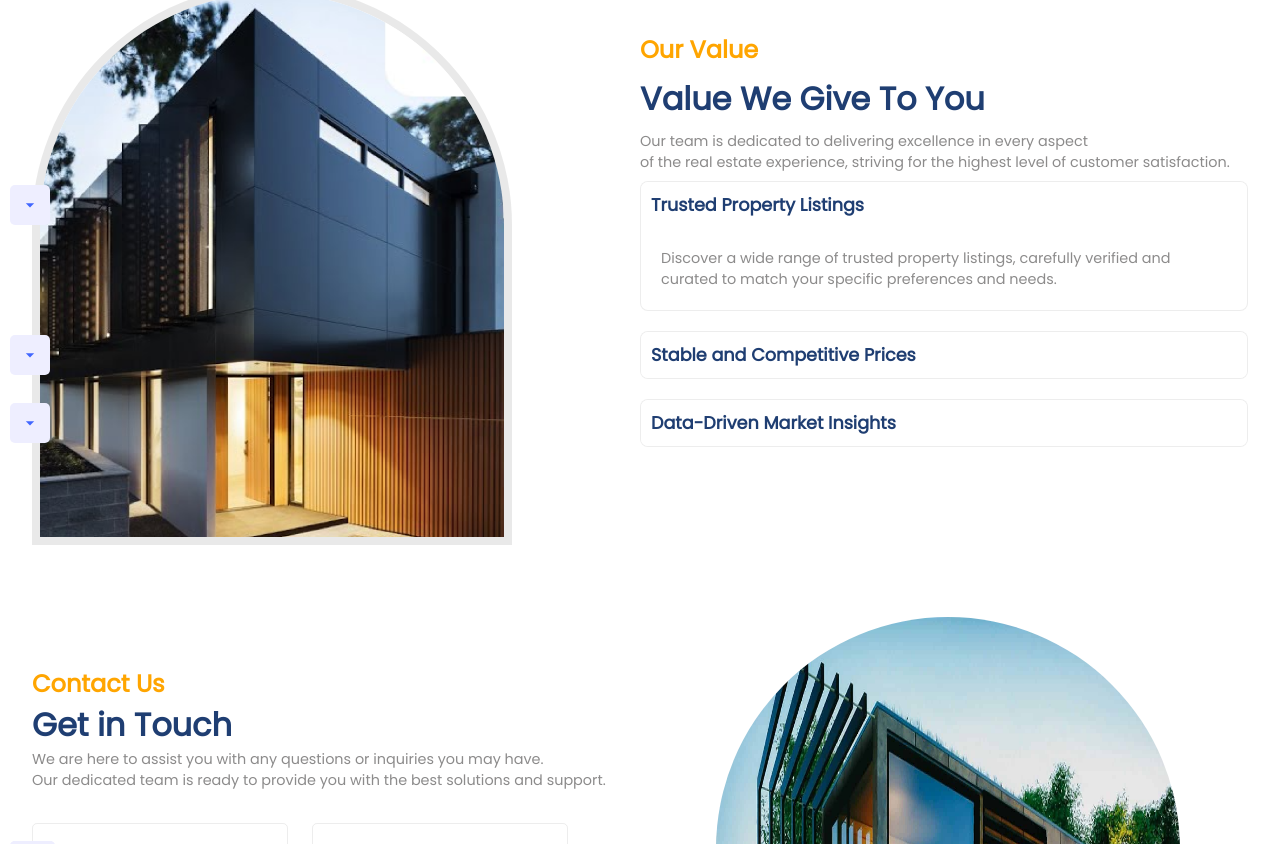
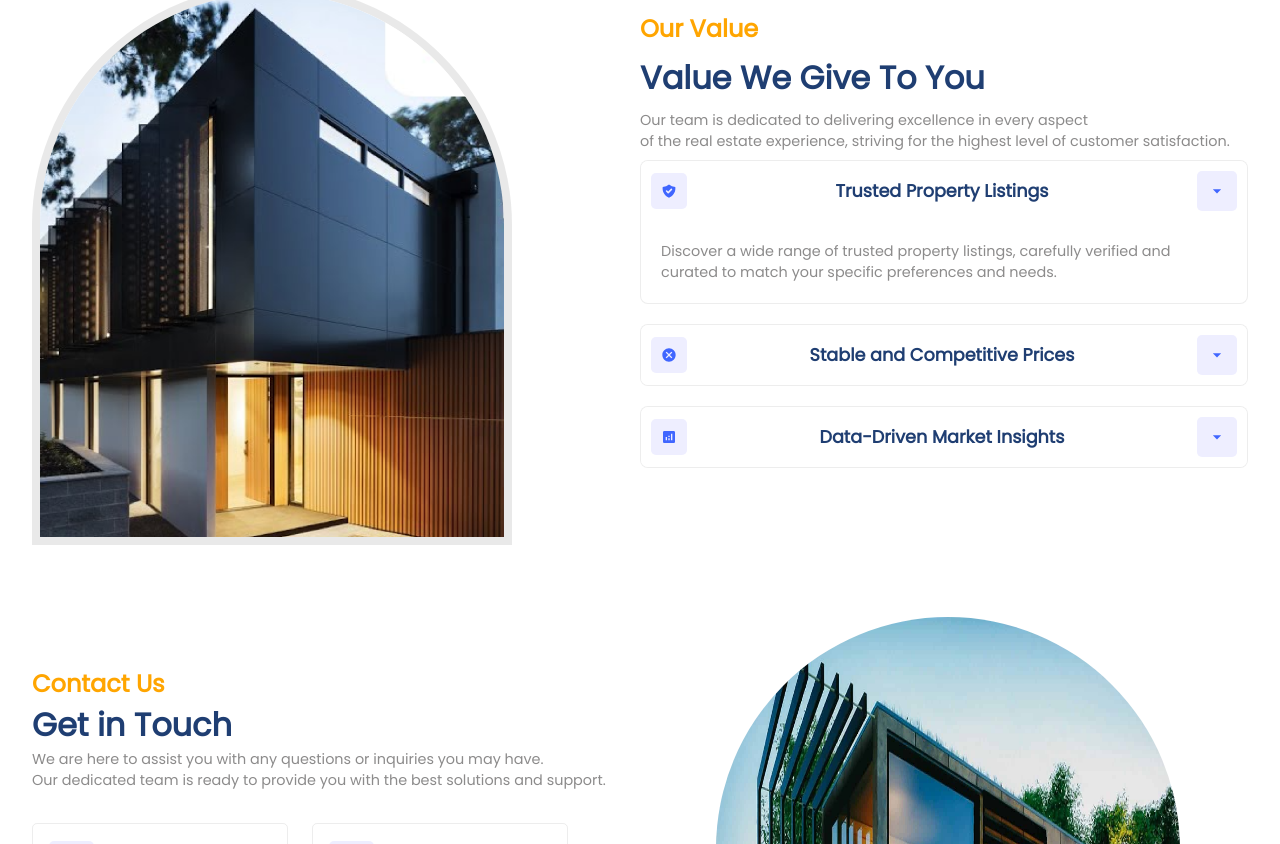
Before and after one commit to UMAR-78/Real-State-Website, a React (Create React App) app: page / in a window 1280 px wide. Shown: the part 1496-2340 px from the top of the page. Built offline with nearby package versions, Linux system fonts and the light colour scheme.

Commit message:
fINALLY Final

```diff
--- a/src/components/Hero/Hero.css
+++ b/src/components/Hero/Hero.css
@@ -46,7 +46,7 @@
   padding: 10px 80px;
 
 }
-.icon
+.Searchicon
 {
   position: absolute;
   left: 0;
--- a/src/components/Hero/Hero.jsx
+++ b/src/components/Hero/Hero.jsx
@@ -43,7 +43,7 @@ const Hero = () => {
               }}
             >
               <HiLocationMarker
-                className="icon"
+                className="icon Searchicon"
                 color="var(--blue)"
                 size={35}
               />
```
